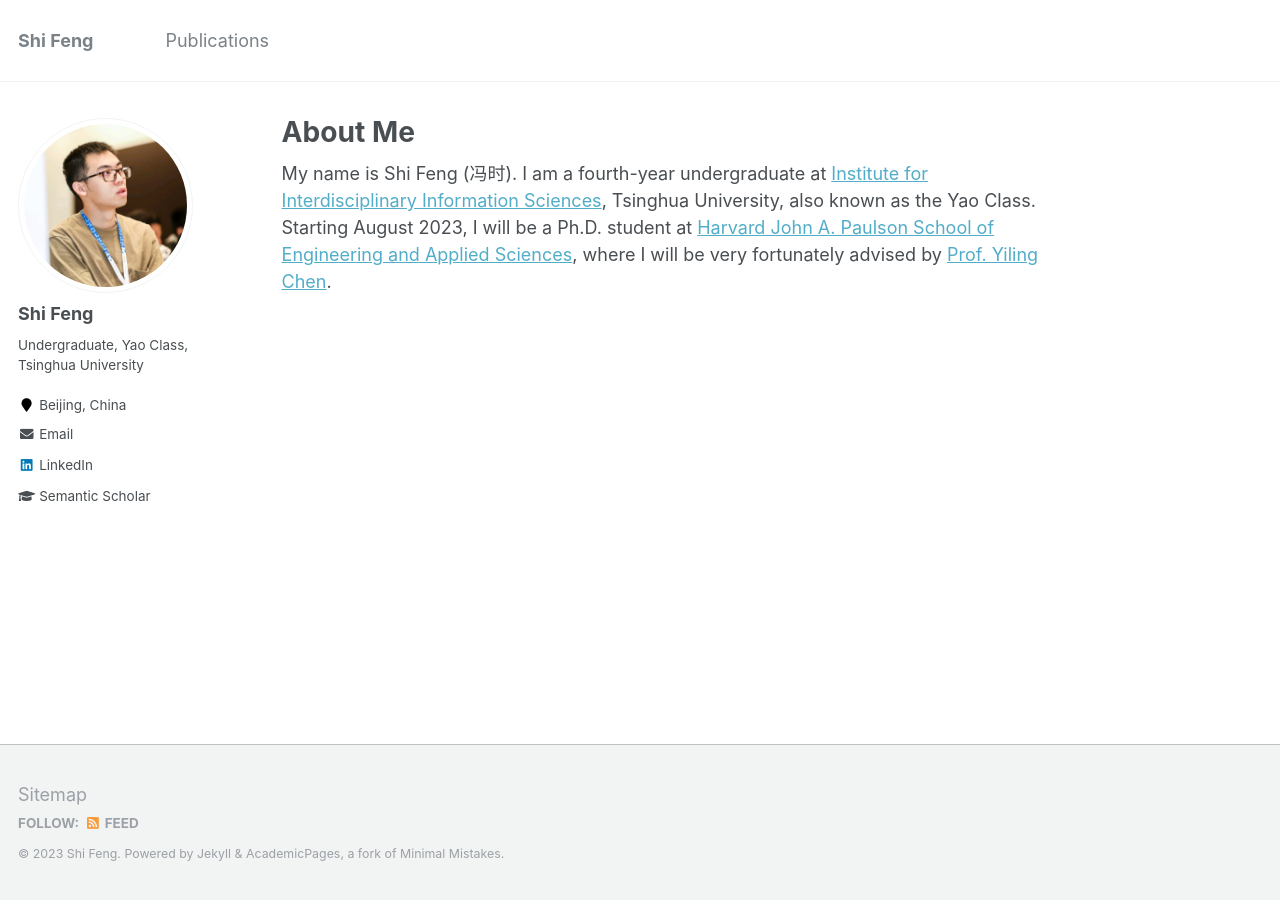
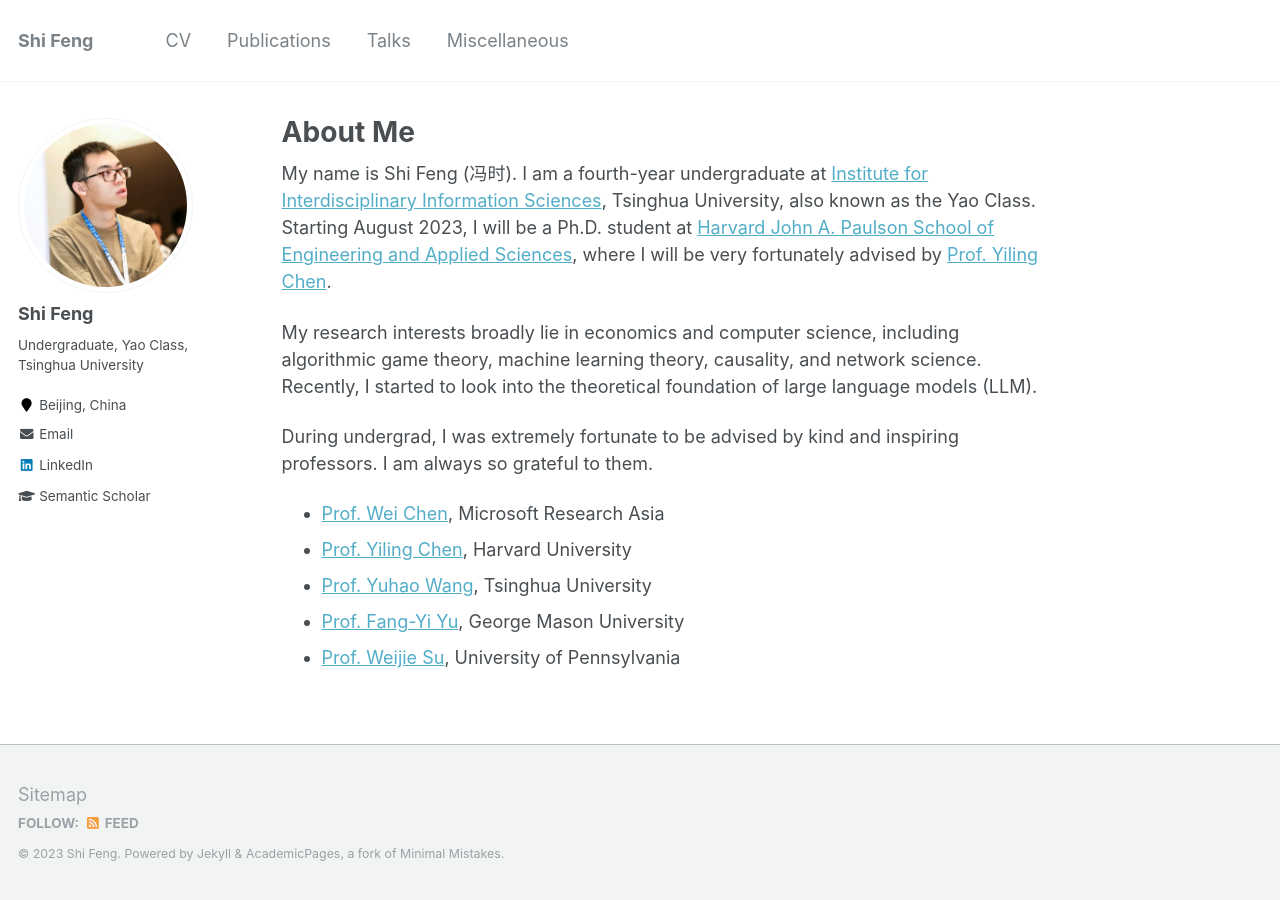
Before and after one commit to fengtony686/fengshi.link, a Jekyll site: the page built from _pages/about.md, in a window 1280 px wide. Built offline with Jekyll 4.4.1, drawn with Linux system fonts in a browser that asks for light colours.

```diff
--- a/_pages/about.md
+++ b/_pages/about.md
@@ -15,14 +15,14 @@
 
 My name is Shi Feng (冯时). I am a fourth-year undergraduate at [Institute for Interdisciplinary Information Sciences](https://iiis.tsinghua.edu.cn/en/), Tsinghua University, also known as the Yao Class. Starting August 2023, I will be a Ph.D. student at [Harvard John A. Paulson School of Engineering and Applied Sciences](https://seas.harvard.edu/), where I will be very fortunately advised by [Prof. Yiling Chen](https://yiling.seas.harvard.edu/).
 
-<!-- My research interests broadly lie in economics and computer science, including algorithmic game theory, machine learning theory, causality, and network science. Recently, I started to look into the theoretical foundation of large language models (LLM).
+My research interests broadly lie in economics and computer science, including algorithmic game theory, machine learning theory, causality, and network science. Recently, I started to look into the theoretical foundation of large language models (LLM).
 
 During undergrad, I was extremely fortunate to be advised by kind and inspiring professors. I am always so grateful to them.
 * [Prof. Wei Chen](https://www.microsoft.com/en-us/research/people/weic/), Microsoft Research Asia
 * [Prof. Yiling Chen](https://yiling.seas.harvard.edu/), Harvard University
 * [Prof. Yuhao Wang](https://yuhaow.github.io/), Tsinghua University
 * [Prof. Fang-Yi Yu](http://www-personal.umich.edu/~fayu/), George Mason University
-* [Prof. Weijie Su](http://stat.wharton.upenn.edu/~suw/), University of Pennsylvania -->
+* [Prof. Weijie Su](http://stat.wharton.upenn.edu/~suw/), University of Pennsylvania
 
 <!-- I have been working as a Research Intern at [Microsoft Research Asia Theory Center](https://www.microsoft.com/en-us/research/group/msr-asia-theory-center/), where I was very fortunate to be advised by [Prof. Wei Chen](https://www.microsoft.com/en-us/research/people/weic/). We have done exciting works at the interface between causal inference, online learning and social networks. One of our thesis has received sole **Best Paper Award** in the 10th International Conference on Computational Data and Social Networks! -->
 
```
Also changed, not shown: _data/navigation.yml (+6 -6 lines), _pages/publications.md (+2 -2 lines).
